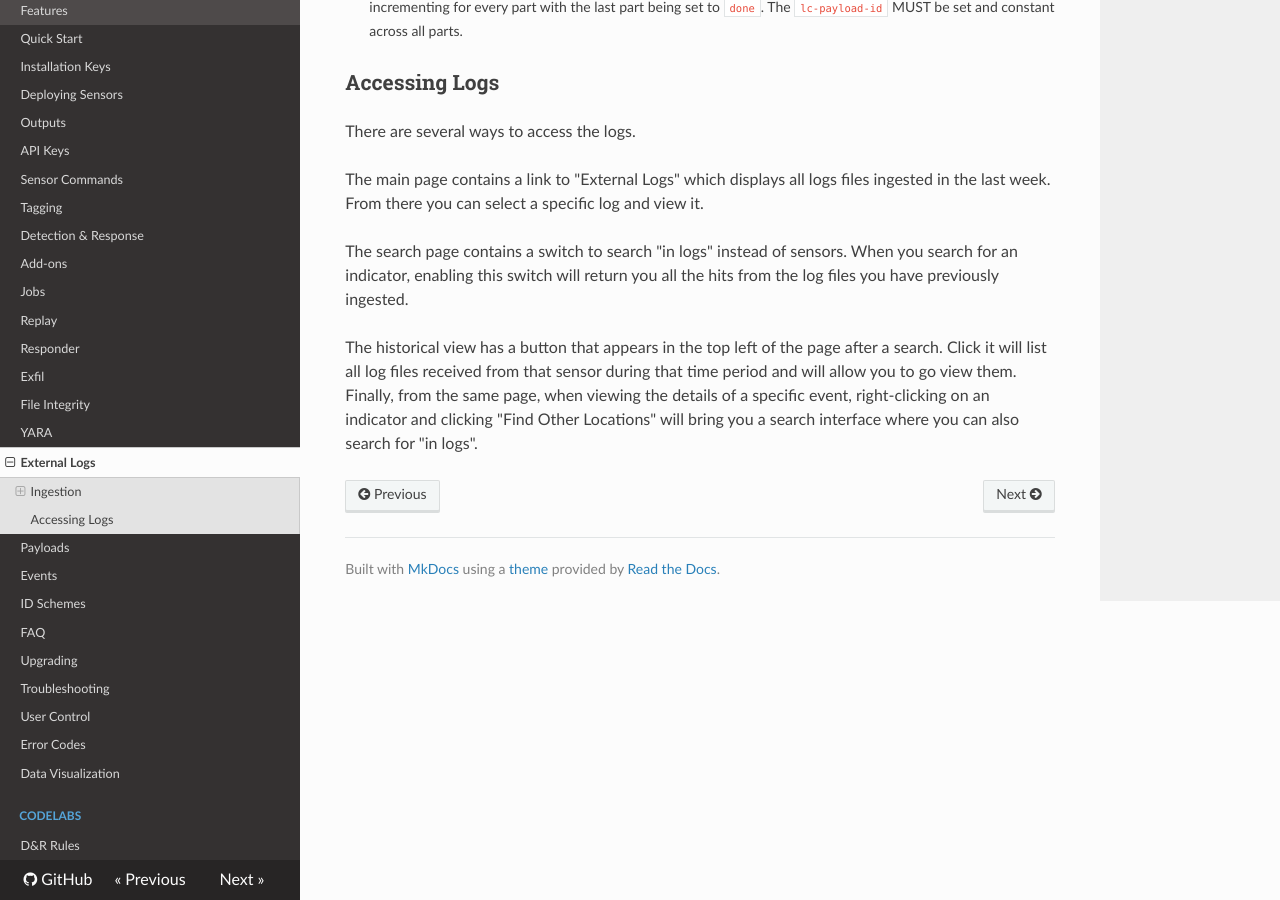
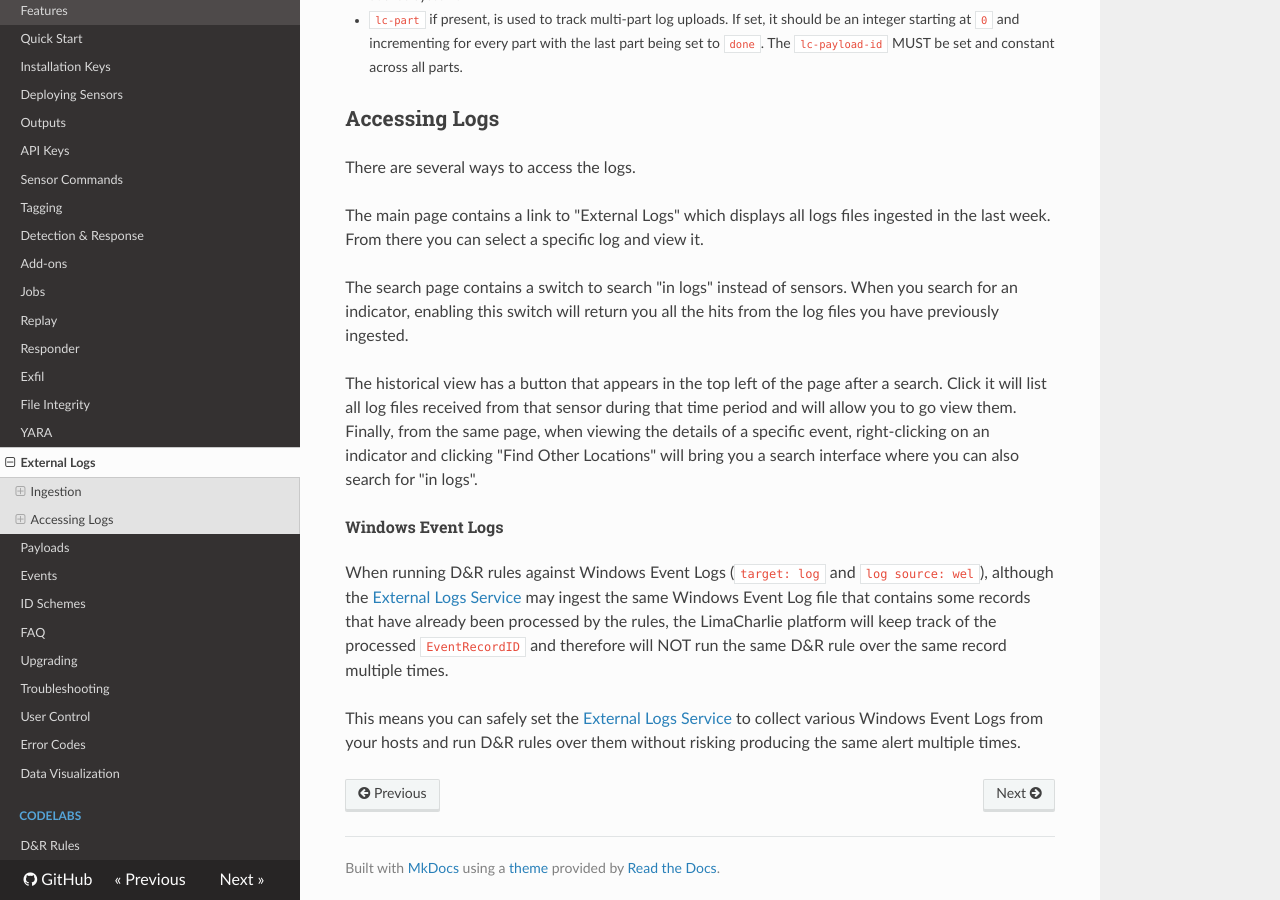
Before and after one commit to refractionPOINT/lce_doc, an MkDocs documentation site: the page built from docs/external_logs.md, in a window 1280 px wide and 900 px high, scrolled down 1924 px. Built offline with MkDocs 1.6.1, drawn with Linux system fonts in a browser that asks for light colours; nearby versions of some CDN libraries; old or Windows-style settings are respelled for this version of MkDocs.

Commit message:
Adding blurb about Windows Event Logs being processes properly with D&R rules.

```diff
--- a/docs/external_logs.md
+++ b/docs/external_logs.md
@@ -80,3 +80,11 @@ time period and will allow you to go view them. Finally, from the same page, whe
 viewing the details of a specific event, right-clicking on an indicator and clicking
 "Find Other Locations" will bring you a search interface where you can also search
 for "in logs".
+
+#### Windows Event Logs
+When running D&R rules against Windows Event Logs (`target: log` and `log source: wel`), although the [External Logs Service](external_logs.md) may ingest
+the same Windows Event Log file that contains some records that have already been processed by the rules, the LimaCharlie platform will keep track of the
+processed `EventRecordID` and therefore will NOT run the same D&R rule over the same record multiple times.
+
+This means you can safely set the [External Logs Service](external_logs.md) to collect various Windows Event Logs from your hosts and run D&R rules over them
+without risking producing the same alert multiple times.
```
Also changed, not shown: docs/dr.md (+8 -0 lines).
